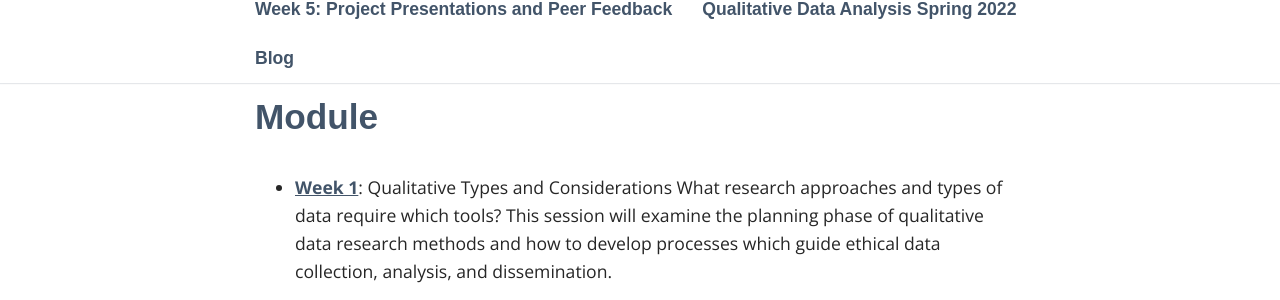
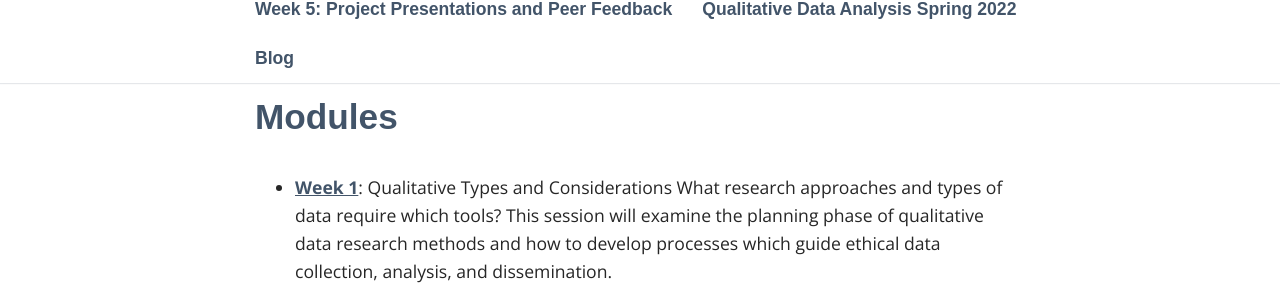
Before and after one commit to jwrigs/QDA2022, a Jekyll site: the page built from _pages/syllabus.md, in a window 1280 px wide and 900 px high, scrolled down 2118 px. Shown: the part 163-463 px from the top of the window. Built offline with Jekyll 4.4.1, drawn with Linux system fonts in a browser that asks for light colours; some web fonts are replaced; our own code applies the rules of GitHub Pages for plain Markdown files.

Commit message:
Update syllabus.md

```diff
--- a/_pages/syllabus.md
+++ b/_pages/syllabus.md
@@ -36,7 +36,7 @@ COMMUNICATION
 -
 -
 
-## Module
+## Modules
 - [Week 1](https://github.com/jwrigs/QDA22_gitpage/blob/2366a7da63664c90f07b66f4312429e947e767b8/_pages/week1.md): Qualitative Types and Considerations
 What research approaches and types of data require which tools? This session will examine the planning phase of qualitative data research methods and how to develop processes which guide ethical data collection, analysis, and dissemination.
 
```
